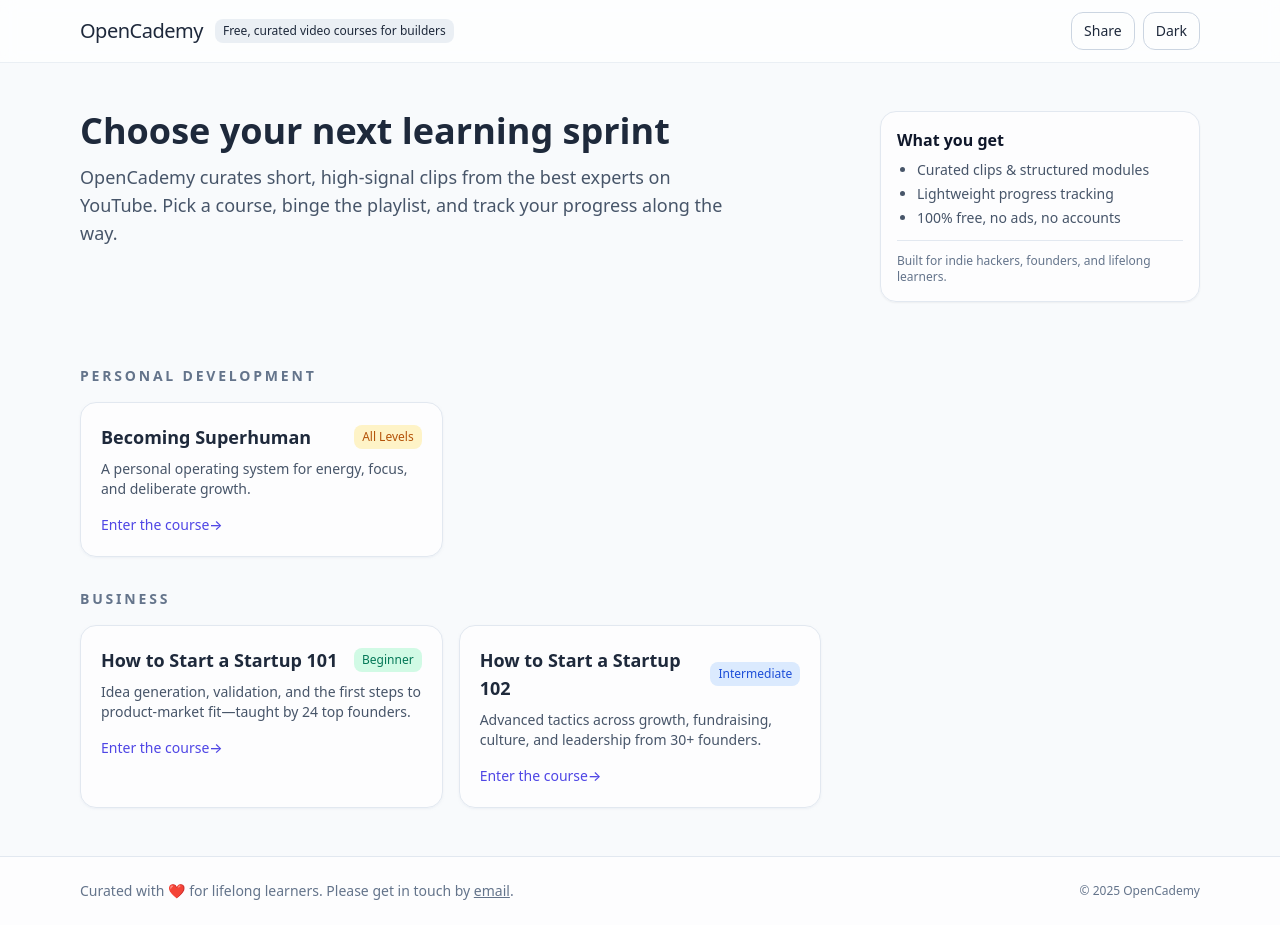
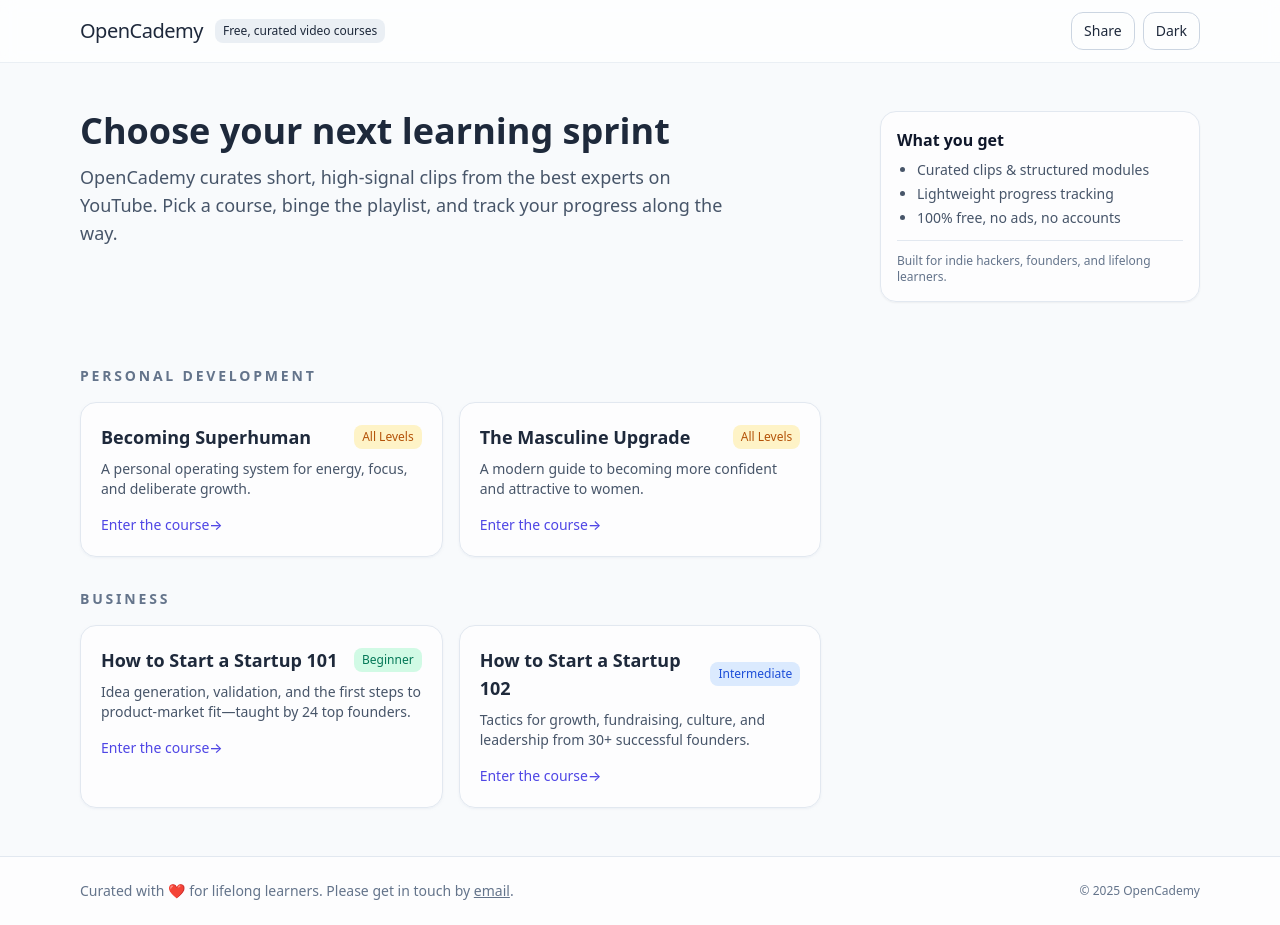
Before and after one commit to longerpathmedia/opencademy, a plain HTML site: page index.html in a window 1280 px wide. Drawn offline with nearby package versions, Linux system fonts and the light colour scheme.

Commit message:
Update index.html

```diff
--- a/index.html
+++ b/index.html
@@ -39,7 +39,7 @@
   <header class="sticky top-0 z-40 backdrop-blur supports-[backdrop-filter]:bg-white/70 dark:supports-[backdrop-filter]:bg-slate-900/70 border-b border-slate-200/70 dark:border-slate-700/50">
     <div class="max-w-6xl mx-auto px-4 py-3 flex items-center gap-3">
       <a href="/" class="font-display text-xl tracking-tight">OpenCademy</a>
-      <span class="text-xs px-2 py-1 rounded-lg bg-slate-200/70 dark:bg-slate-800/60">Free, curated video courses for builders</span>
+      <span class="text-xs px-2 py-1 rounded-lg bg-slate-200/70 dark:bg-slate-800/60">Free, curated video courses</span>
       <div class="ml-auto flex items-center gap-2">
         <button id="shareBtn" class="px-3 py-2 text-sm rounded-xl border border-slate-300 dark:border-slate-700 hover:bg-slate-100 dark:hover:bg-slate-800">Share</button>
         <button id="themeToggle" class="px-3 py-2 text-sm rounded-xl border border-slate-300 dark:border-slate-700 hover:bg-slate-100 dark:hover:bg-slate-800" aria-label="Toggle dark mode">Dark</button>
@@ -85,6 +85,20 @@
               <span aria-hidden="true">→</span>
             </div>
           </a>
+
+          <a href="courses/personal-development/masculine-upgrade/index.html" class="group rounded-2xl border border-slate-200 dark:border-slate-700 bg-white/70 dark:bg-slate-800/60 p-5 shadow-sm hover:shadow-md transition shadow-slate-200/50">
+            <div class="flex items-center justify-between">
+              <h3 class="text-lg font-semibold">The Masculine Upgrade</h3>
+              <span class="text-xs px-2 py-1 rounded-lg bg-amber-100 text-amber-700 dark:bg-amber-500/20 dark:text-amber-200">All Levels</span>
+            </div>
+            <p class="mt-2 text-sm text-slate-600 dark:text-slate-300">A modern guide to becoming more confident and attractive to women.</p>
+            <div class="mt-4 inline-flex items-center text-sm font-medium text-indigo-600 dark:text-indigo-300 group-hover:gap-2 transition-all">
+              Enter the course
+              <span aria-hidden="true">→</span>
+            </div>
+          </a>
+
+
         </div>
       </div>
 
@@ -108,7 +122,7 @@
               <h3 class="text-lg font-semibold">How to Start a Startup 102</h3>
               <span class="text-xs px-2 py-1 rounded-lg bg-blue-100 text-blue-700 dark:bg-blue-500/20 dark:text-blue-200">Intermediate</span>
             </div>
-            <p class="mt-2 text-sm text-slate-600 dark:text-slate-300">Advanced tactics across growth, fundraising, culture, and leadership from 30+ founders.</p>
+            <p class="mt-2 text-sm text-slate-600 dark:text-slate-300">Tactics for growth, fundraising, culture, and leadership from 30+ successful founders.</p>
             <div class="mt-4 inline-flex items-center text-sm font-medium text-indigo-600 dark:text-indigo-300 group-hover:gap-2 transition-all">
               Enter the course
               <span aria-hidden="true">→</span>
```
